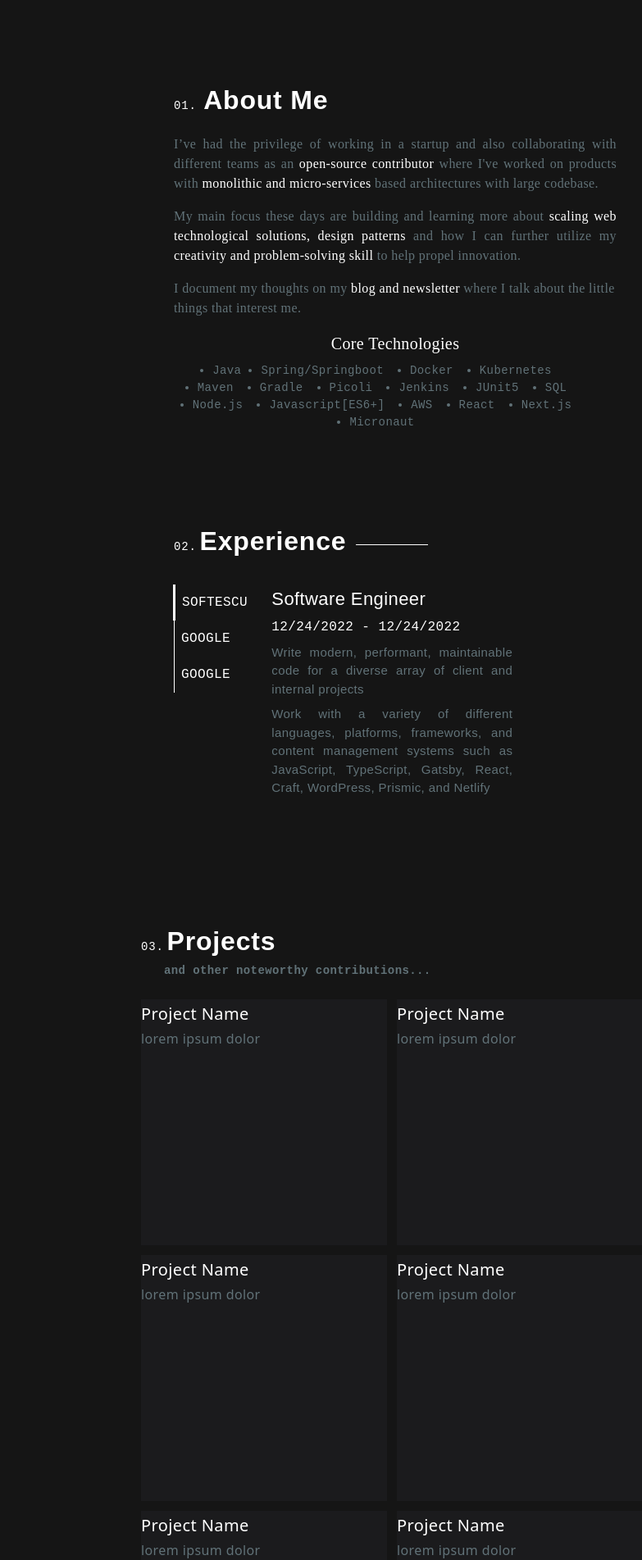
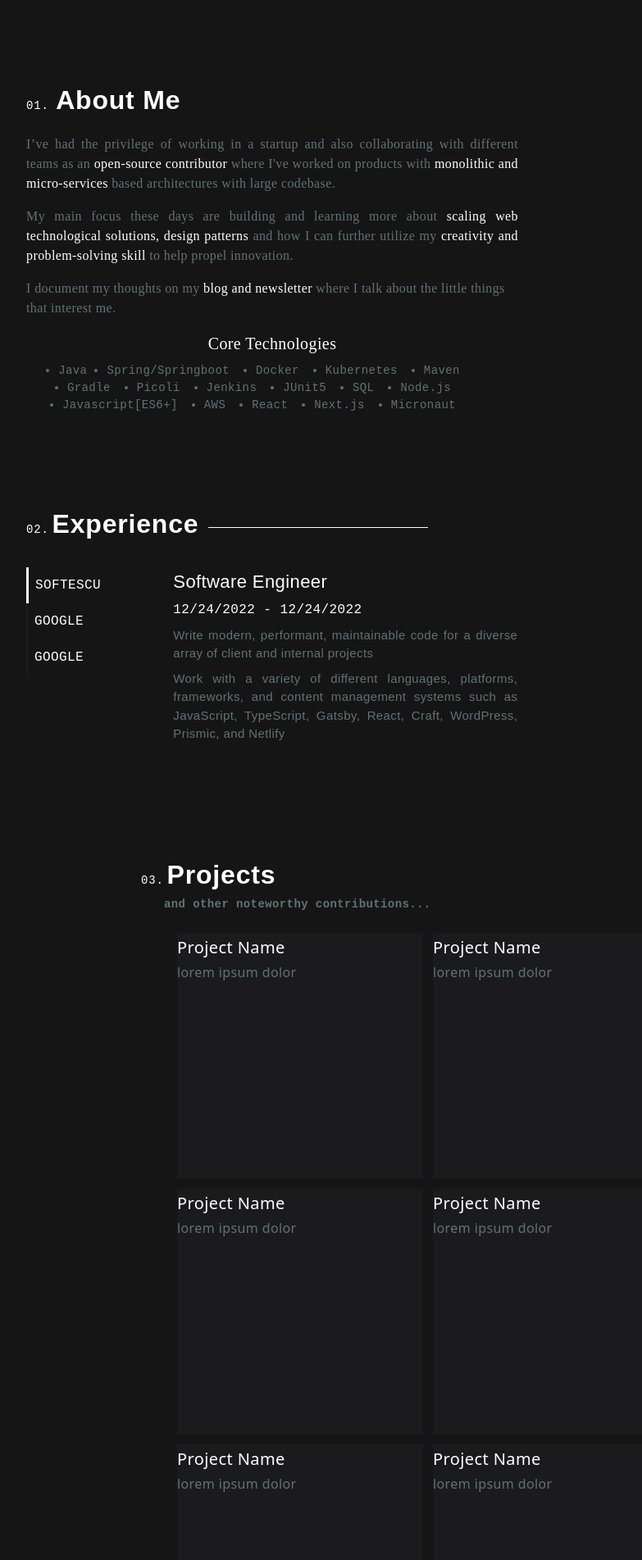
Before and after one commit to The-True-Hooha/portfolio-v1, a Next.js app: page / in a window 1280 px wide. Shown: the part 477-2380 px from the top of the page at 82% size, without its empty margins (118-901 px from the left). Built offline with nearby package versions, Linux system fonts and the light colour scheme.

Commit message:
refactor: fix | satisfied

```diff
--- a/components/Hero.js
+++ b/components/Hero.js
@@ -3,7 +3,7 @@ import Link from "next/link";
 
 const HeroSection = () => {
   return (
-    <div id="home" className="py-[180px] px-[60px] text-left sm:px-[60px] lg:px-[150px]">
+    <div id="home" className="py-[180px] px-[60px] w-full text-left sm:px-[60px] lg:px-[150px]">
       <div className="text-justify">
         <h1 className="font-SFMono text-[16px] sm:text-[20px]">
           Hello, my name is
--- a/components/about.js
+++ b/components/about.js
@@ -2,7 +2,7 @@ import React from "react";
 
 const About = () => {
   return (
-    <div id="about" className="py-[1px] mt-[-70px] px-[60px] text-left lg:px-[330px] flex-auto sm:flex-auto lg:max-w-[1200px]">
+    <div id="about" className="py-[1px] mt-[-70px] px-[60px] text-left lg:px-[150px] flex-auto sm:flex-auto lg:max-w-[900px]">
       <div>
         <h2 className="text-[23px] font-semibold font-calibre tracking-wide sm:text-[32px] text-left text-white lg:font-bold ">
           {" "}
--- a/components/projects.js
+++ b/components/projects.js
@@ -27,9 +27,9 @@ const myProject = [
 
 const Projects = () => {
   return (
-    <div id="projects" className="py-[40px] px-[60px] lg:py-[2px] w-full text-left sm:px-[60px] lg:px-[290px]">
+    <div id="projects" className="px-[60px] lg:py-[2px] w-full text-left lg:px-[290px]">
       <div>
-        <h2 className="text-[23px] font-calibre font-semibold tracking-wide sm:text-[32px] text-left text-white lg:font-bold ">
+        <h2 className="text-[23px] font-calibre font-semibold mt-[-60px] tracking-wide sm:text-[32px] text-left text-white lg:font-bold ">
           <span className="font-SFMono text-white text-[20px] font-normal mr-1 text-sm">
             03.
           </span>
@@ -40,7 +40,7 @@ const Projects = () => {
             and other noteworthy contributions...
           </p>
         </div>
-        <div className="w-full flex flex-wrap text-justify items-center gap-[12px] mt-6">
+        <div className="w-full flex flex-wrap text-justify justify-center gap-[12px] mt-6">
           <div className="h-[300px] w-[300px] bg-[#1b1b1d] cursor-pointer transition ease-in-out duration-500 hover:scale-[120%]">
             <h2 className="text-white text-[20px]"> Project Name</h2>
             <p>lorem ipsum dolor </p>
--- a/components/work.js
+++ b/components/work.js
@@ -40,7 +40,7 @@ const Work = () => {
     setExpIndex(idx);
   };
   return (
-    <div id="work" className="w-full px-[60px] lg:px-[330px] py-[115px] text-white">
+    <div id="work" className="w-full px-[60px] lg:px-[150px] py-[115px] text-white">
       <div className="w-6/12 mb-[10px] flex flex-row items-center">
         <div className="mr-[12px]">
           {" "}
@@ -54,12 +54,12 @@ const Work = () => {
         <div className=" mt-[10px] h-[1px] w-full bg-white"></div>
       </div>
       <div className="w-full md:w-8/12 mt-[35px] flex flex-col md:flex-row items-start min-h-[300px]">
-        <ul className="w-full md:w-3/12 flex flex-row md:flex-col border-l-[1px] border-solid border-white">
+        <ul className="w-full md:w-3/12 flex flex-row md:flex-col border-l-[1px] border-solid lg:border-l-2 border-[#1b1b1d]">
           {myExperienceData.map(({ id, company }, index) => (
             <li
               onClick={() => handleTabChange(index)}
               key={`${index}-${id}`}
-              className={`text-white px-[8px] py-[10px] font-SFMono cursor-pointer hover:bg-gray-900 hover:text-white transition ease-in-out${
+              className={`text-white px-[8px]  py-[10px] font-SFMono cursor-pointer hover:bg-[#617278] hover:text-white transition ease-in-out${
                 expIndex === index
                   ? "bg-gray-900 text-white border-l-[3px] border-solid border-white relative -left-[2px]"
                   : ""
@@ -83,7 +83,7 @@ const Work = () => {
                 {myExperienceData[expIndex].exps.map((v, idx) => (
                   <li
                     key={`li-${idx}`}
-                    className="my-[8px] text-[#617278]  font-calibre text-justify text-[15px]"
+                    className="my-[8px] text-[#617278] lg:max-w-[420px]  font-calibre text-justify text-[15px]"
                   >
                     {v}
                   </li>
```
Also changed, not shown: components/Blog.js (added).
